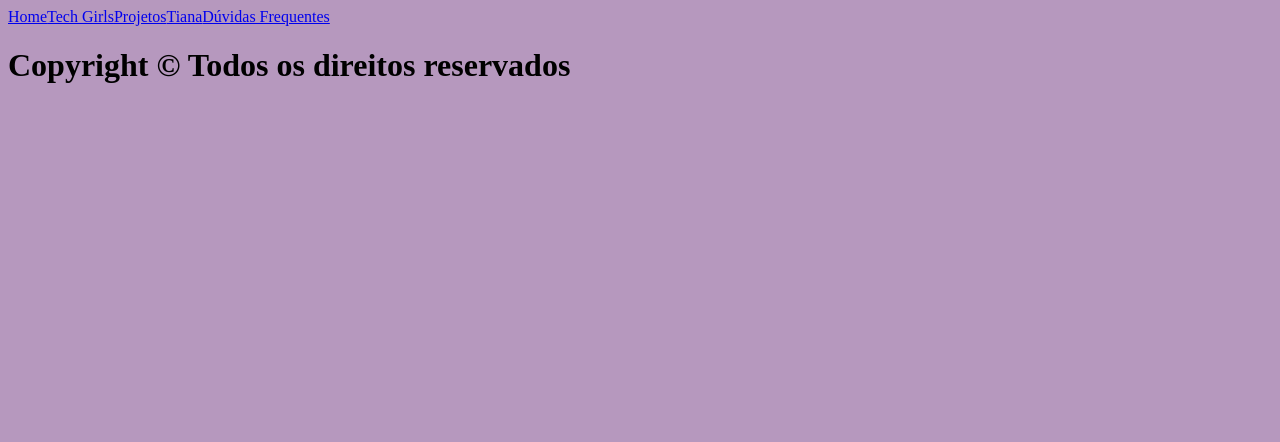
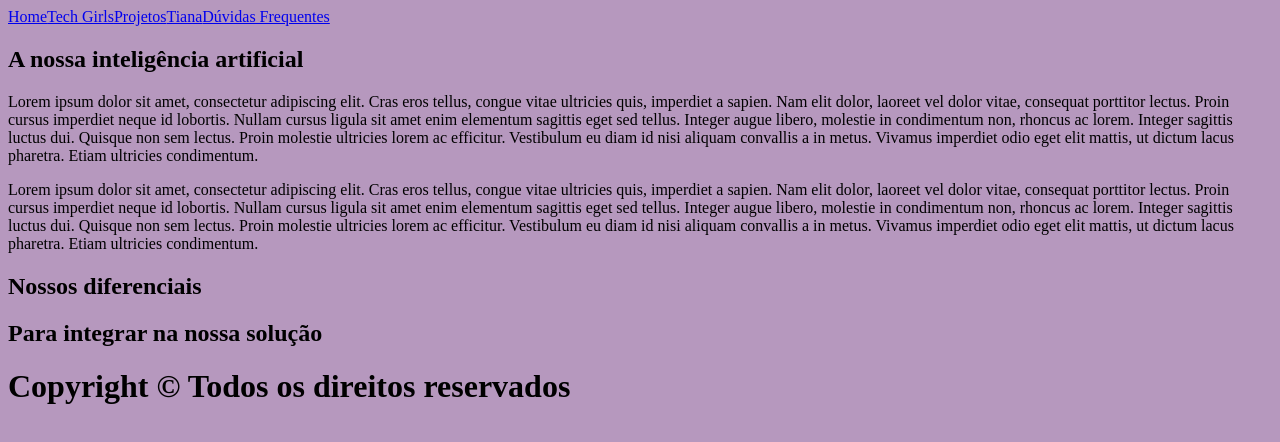
Before and after one commit to FIAP-Tech-Girls/Challenge-WEB, a React (Vite) app: page /Tiana in a window 1280 px wide. Shown: the top 442 px of the page. Built offline with nearby package versions, Linux system fonts and the light colour scheme.

Commit message:
subindo página tiana

```diff
--- a/src/Tiana.jsx
+++ b/src/Tiana.jsx
@@ -3,6 +3,21 @@ import {} from 'react'
 function Tiana() {
     return (
       <>
+      <section className='conteudo-tiana'>
+      <h2 className='titulo-tiana'>A nossa inteligência artificial</h2>
+      <div className='conteudo-tiana-imagem'>
+          <p className='texto-tiana'>Lorem ipsum dolor sit amet, consectetur adipiscing elit. Cras eros tellus, congue vitae ultricies quis, imperdiet a sapien. Nam elit dolor, laoreet vel dolor vitae, consequat porttitor lectus. Proin cursus imperdiet neque id lobortis. Nullam cursus ligula sit amet enim elementum sagittis eget sed tellus. Integer augue libero, molestie in condimentum non, rhoncus ac lorem. Integer sagittis luctus dui. Quisque non sem lectus. Proin molestie ultricies lorem ac efficitur. Vestibulum eu diam id nisi aliquam convallis a in metus. Vivamus imperdiet odio eget elit mattis, ut dictum lacus pharetra. Etiam ultricies condimentum.</p>
+      </div>
+      <div className='conteudo-tiana-imagem'>
+          <p className='texto-tiana'>Lorem ipsum dolor sit amet, consectetur adipiscing elit. Cras eros tellus, congue vitae ultricies quis, imperdiet a sapien. Nam elit dolor, laoreet vel dolor vitae, consequat porttitor lectus. Proin cursus imperdiet neque id lobortis. Nullam cursus ligula sit amet enim elementum sagittis eget sed tellus. Integer augue libero, molestie in condimentum non, rhoncus ac lorem. Integer sagittis luctus dui. Quisque non sem lectus. Proin molestie ultricies lorem ac efficitur. Vestibulum eu diam id nisi aliquam convallis a in metus. Vivamus imperdiet odio eget elit mattis, ut dictum lacus pharetra. Etiam ultricies condimentum.</p>
+      </div>
+      <div className='conteudo-tiana-diferencial'>
+        <h2 className='texto-tiana-diferencial'>Nossos diferenciais</h2>
+      </div>
+      <div className='conteudo-tiana-solucao'>
+        <h2 className='texto-tiana-solucao'>Para integrar na nossa solução</h2>
+      </div>
+      </section>
 
       </>
     )
```
